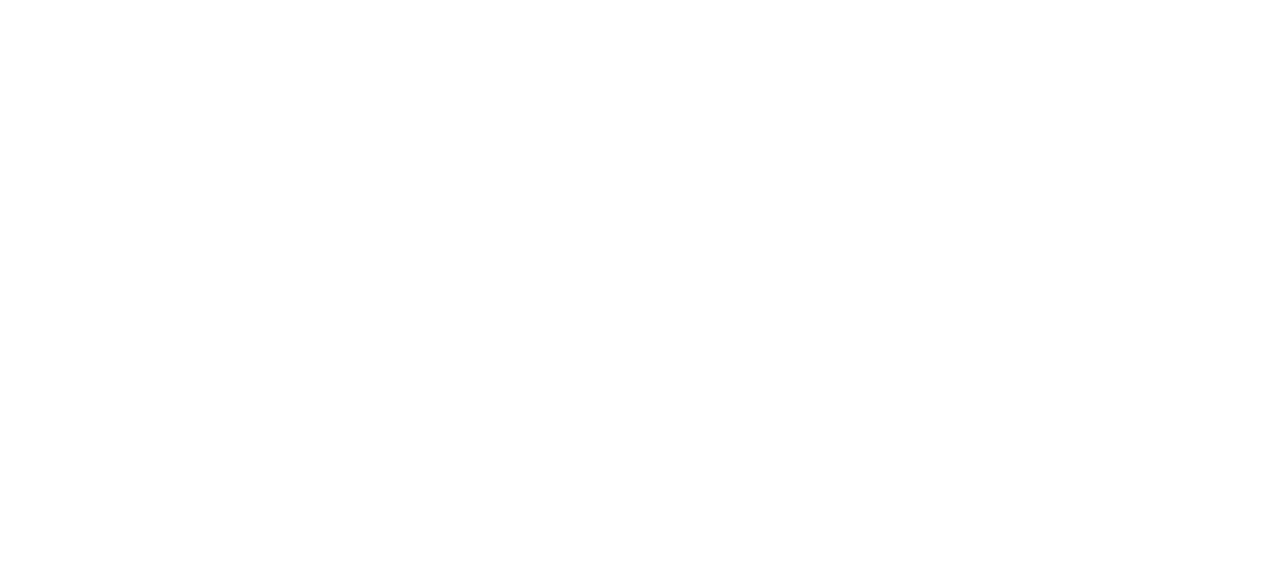
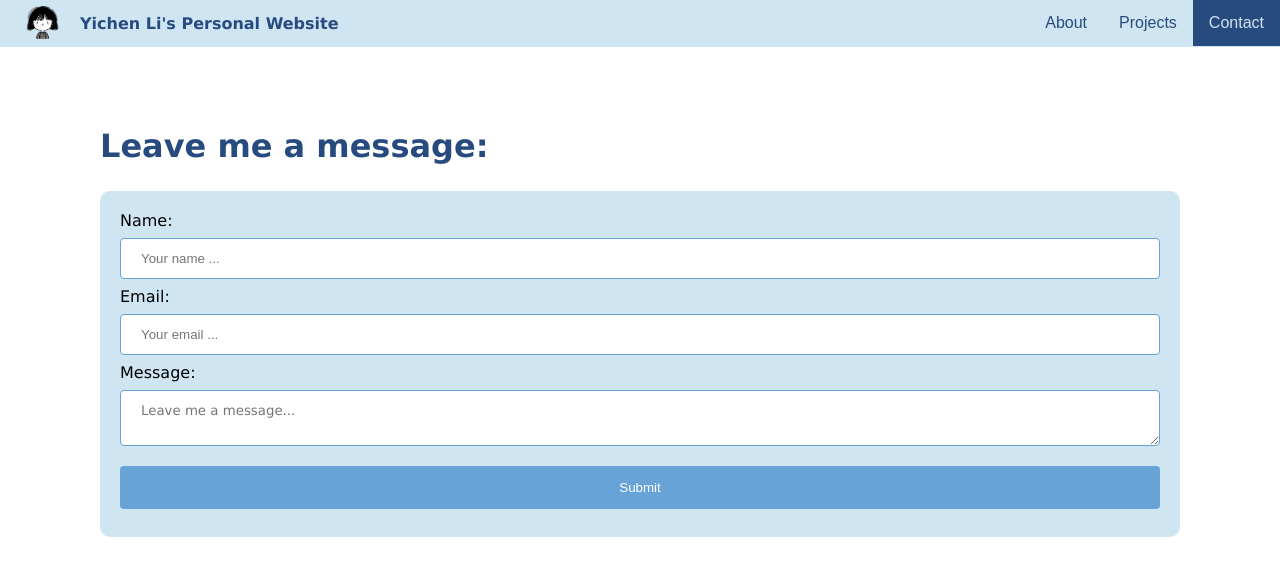
Before and after one commit to yichenlilyc/MyPortfolio, a plain HTML site: page contact.html in a window 1280 px wide. Drawn offline with Linux system fonts and the light colour scheme.

Commit message:
update Contact.html, Index.html

```diff
--- a/CSS/style.css
+++ b/CSS/style.css
@@ -118,3 +118,60 @@ p {
   width: 60%;
   height: auto;
 }
+
+/* Contact Form */
+/* Refer to: https://www.w3schools.com/css/css_form.asp */
+.contactForm {
+  background-color: #d0e5f2;
+  border-radius: 10px;
+  padding: 20px;
+}
+
+input[type="text"],
+select {
+  width: 100%;
+  padding: 12px 20px;
+  margin: 8px 0;
+  display: inline-block;
+  border: 1px solid #67a3d7;
+  border-radius: 4px;
+  box-sizing: border-box;
+}
+
+input[type="email"],
+select {
+  width: 100%;
+  padding: 12px 20px;
+  margin: 8px 0;
+  display: inline-block;
+  border: 1px solid #67a3d7;
+  border-radius: 4px;
+  box-sizing: border-box;
+}
+
+textarea,
+select {
+  width: 100%;
+  padding: 12px 20px;
+  margin: 8px 0;
+  display: inline-block;
+  font-family: Verdana, sans-serif;
+  border: 1px solid #67a3d7;
+  border-radius: 4px;
+  box-sizing: border-box;
+}
+
+input[type="submit"] {
+  width: 100%;
+  background-color: #67a3d7;
+  color: white;
+  padding: 14px 20px;
+  margin: 8px 0;
+  border: none;
+  border-radius: 4px;
+  cursor: pointer;
+}
+
+input[type="submit"]:hover {
+  background-color: #274b7e;
+}
--- a/contact.html
+++ b/contact.html
@@ -0,0 +1,69 @@
+<!DOCTYPE html>
+<html lang="en">
+
+<head>
+    <meta charset="UTF-8">
+    <meta name="viewport" content="width=device-width, initial-scale=1.0">
+    <meta http-equiv="X-UA-Compatible" content="ie=edge">
+    <title>Yichen Li</title>
+    <link rel="icon" type="image/x-icon" href="Images/YichenLI_PNG.png">
+    <link rel="stylesheet" href="CSS/style.css">
+</head>
+
+<body>
+    <!-- navigation bar -->
+    <div class="navbar">
+        <div class="btn-group">
+            <img src="Images/YichenLI_PNG.png" height="35px" style="float:left; margin-left: 15px; align-items: center;padding:5px 10px;">
+            <a href="index.html">Yichen Li's Personal Website</a>
+            <button class="cur-button" onclick="window.location='contact.html';"> Contact</button>
+            <button class="button" onclick="window.location='project.html';"> Projects</button>
+            <button class="button" onclick="window.location='about.html';"> About</button>
+        </div>
+
+    </div>
+
+    <!-- main -->
+    <div class="main">
+        <h2>Leave me a message: </h2>
+        <div class="contactForm">
+            <form>
+                <label for="name">Name:</label>
+                <input type="text" id="name" placeholder="Your name ...">
+                <label for="email">Email:</label>
+                <input type="email" id="email" placeholder="Your email ...">
+                <label for="msg">Message:</label>
+                <textarea id="msg" placeholder="Leave me a message..."></textarea>
+                <input type="submit" id="submit" value="Submit">
+
+            </form>
+
+        </div>
+    </div>
+
+</body>
+
+<script>
+    document.getElementById("submit"). onclick=function(){OnSubmit()};
+    function OnSubmit(){
+        if(document.getElementById("name").value.length == 0)
+        {
+            alert("Please input your name.")
+        }
+        else if(document.getElementById("email").value.length == 0)
+        {
+            alert("Please input your email.")
+        }
+        else if(document.getElementById("msg").value.length == 0)
+        {
+            alert("Please input your message.")
+        }
+        else
+        {
+            alert("Sorry! This function is not ready yet...")
+        }
+    }
+
+</script>
+
+</html>
```
Also changed, not shown: index.html (+13 -7 lines), Images/BKG_1.png (deleted).
